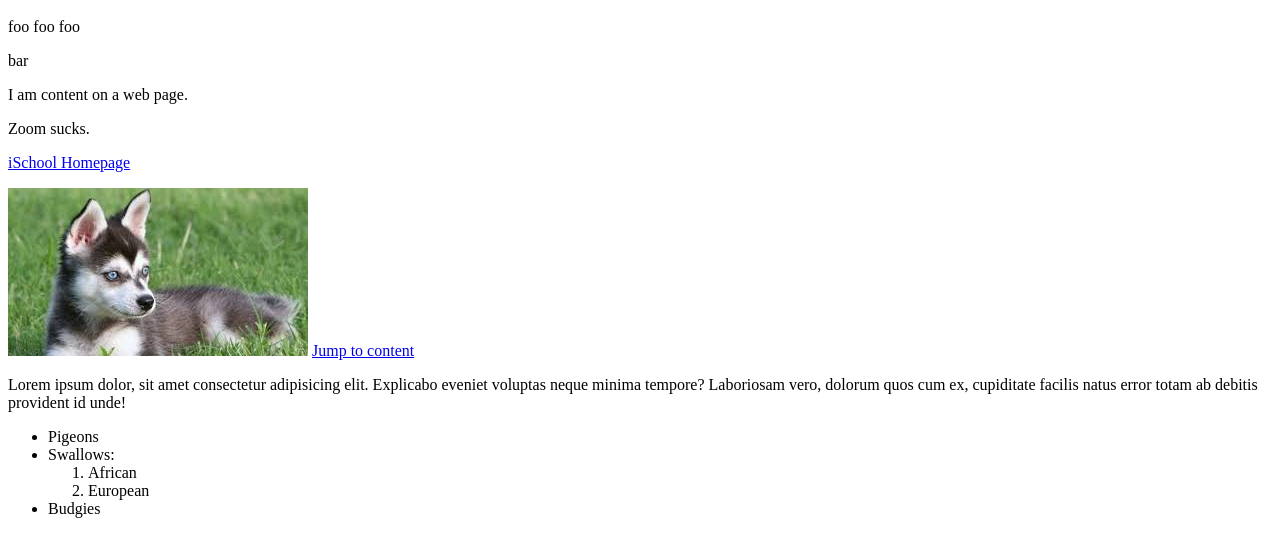
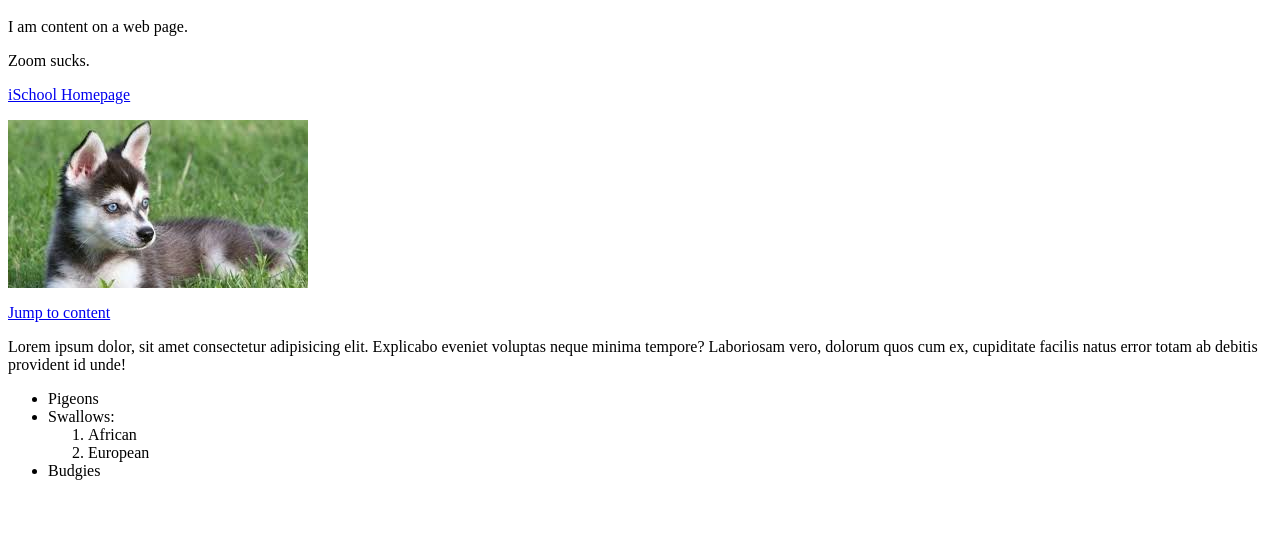
Before and after one commit to info340-sp24a/lecture-demos, a website: page basics/index.html in a window 1280 px wide. Shown: the part 48-604 px from the top of the page. Drawn offline with Linux system fonts and the light colour scheme.

Commit message:
Fixed page to be less ugly

```diff
--- a/basics/index.html
+++ b/basics/index.html
@@ -12,11 +12,6 @@
 
   <h1>Hello <em>(with emphasis)</em> world!</h1>
 
-
-  <p>foo foo foo</p>
-  <p>bar</p>
-
-
   <p>I am <span id="content">content</span> on a web page.</p>
 
   <p>Zoom sucks.</p>
@@ -27,10 +22,10 @@
 
   <p>
     <img src="img/husky.jpeg" alt="a cute husky">
-    <a href="#content">Jump to content</a>
   </p>
 
   <p>
+    <a href="#content">Jump to content</a>
   </p>
 
   <p>
```
